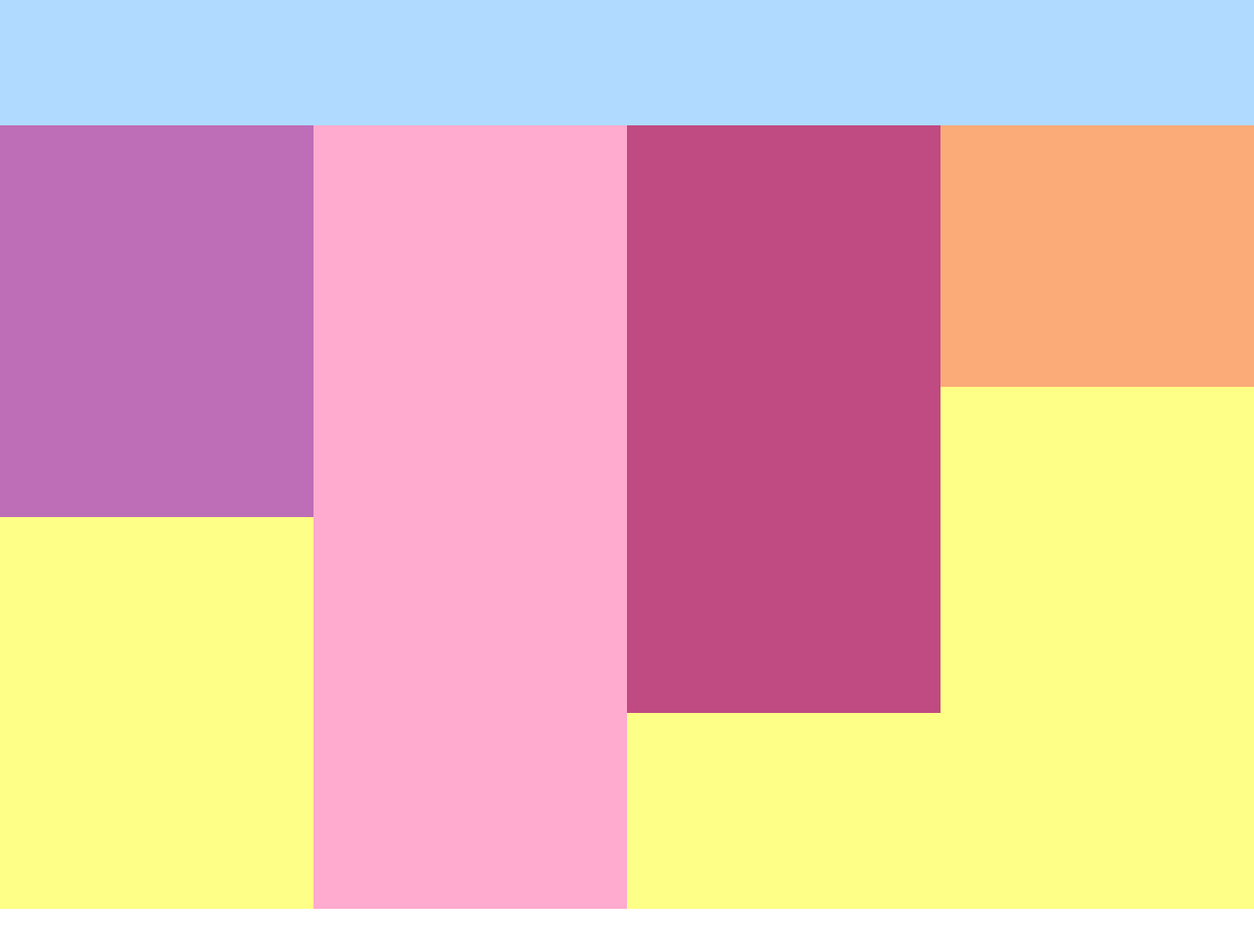
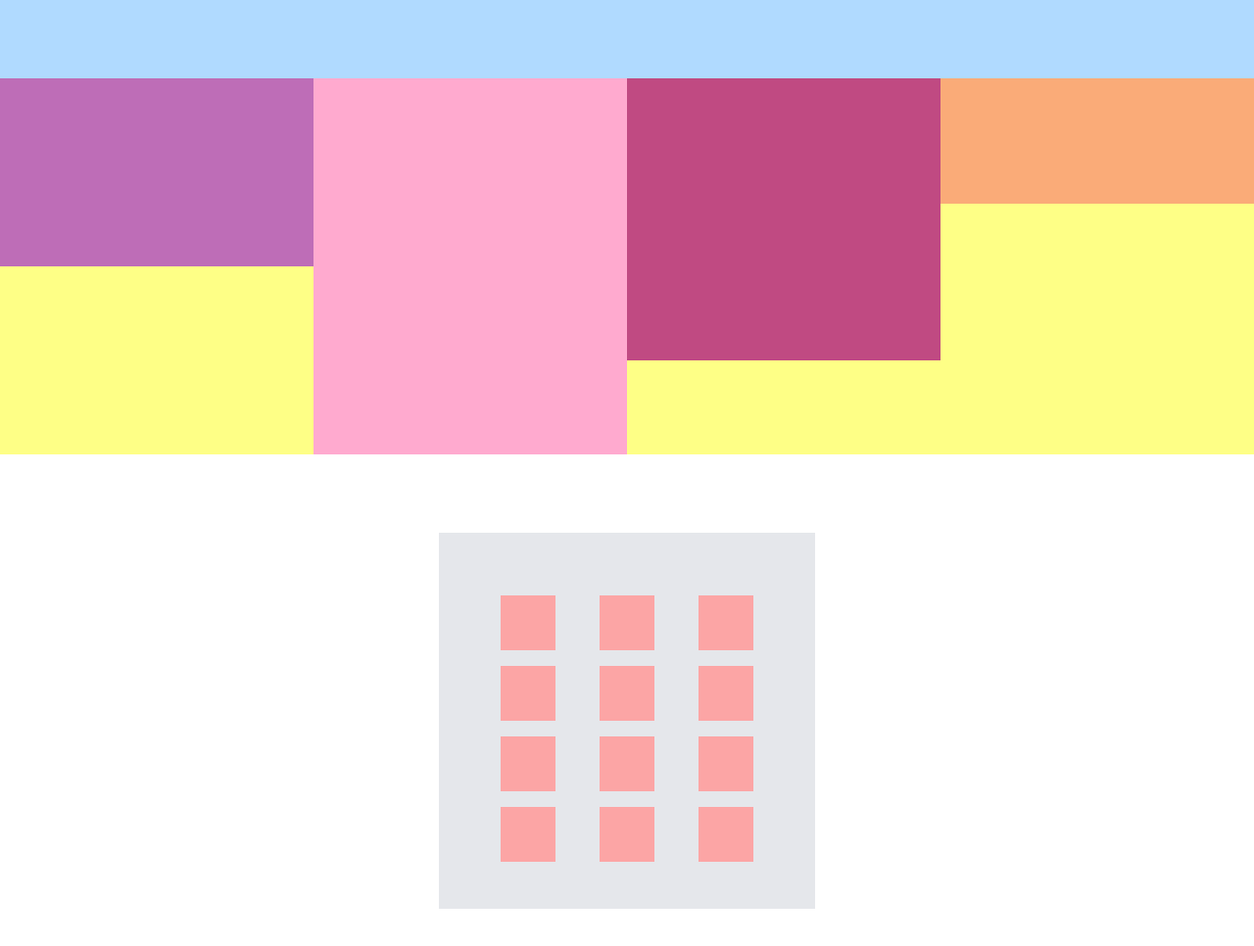
Before and after one commit to alexDev2808/tailwindCSS-travel, a website: page public/index.html in a window 1280 px wide. Shown: the whole page at 98% size. Before the commit the page ends 928 px from the top, so only its background shows below. Drawn offline with Linux system fonts and the light colour scheme.

Commit message:
Trabajando con flexbox

```diff
--- a/public/index.html
+++ b/public/index.html
@@ -8,16 +8,31 @@
     <title>Tailwind</title>
 </head>
 <body>
-    <nav class="w-auto h-32 bg-hunt-blue-300">
+    <nav class="w-auto h-20 bg-hunt-blue-300">
 
     </nav>
 
-    <div class="w-auto h-screen bg-hunt-yellow-300 flex">
+    <div class="w-auto h-96 bg-hunt-yellow-300 flex">
         <div class="w-1/4 h-1/2 bg-hunt-lila-200"></div>
         <div class="w-1/4 h-full bg-hunt-rose-100"></div>
         <div class="w-1/4 h-3/4 bg-hunt-lila-400"></div>
         <div class="w-1/4 h-1/3 bg-hunt-salmon-200"></div>
+    </div>
 
+    <div class="sm:w-full md:w-96 h-96 bg-gray-200 p-10 mt-20 mb-20 m-auto flex flex-col flex-wrap space-y-4 justify-center items-center">
+        <div class="w-14 h-14 bg-red-300 mt-4"></div>
+        <div class="w-14 h-14 bg-red-300"></div>
+        <div class="w-14 h-14 bg-red-300"></div>
+        <div class="w-14 h-14 bg-red-300"></div>
+        <div class="w-14 h-14 bg-red-300"></div>
+        <div class="w-14 h-14 bg-red-300"></div>
+        <div class="w-14 h-14 bg-red-300"></div>
+        <div class="w-14 h-14 bg-red-300"></div>
+        <div class="w-14 h-14 bg-red-300"></div>
+        <div class="w-14 h-14 bg-red-300"></div>
+        <div class="w-14 h-14 bg-red-300"></div>
+        <div class="w-14 h-14 bg-red-300"></div>
     </div>
+
 </body>
 </html>
```
Also changed, not shown: public/css/tailwind.css.
